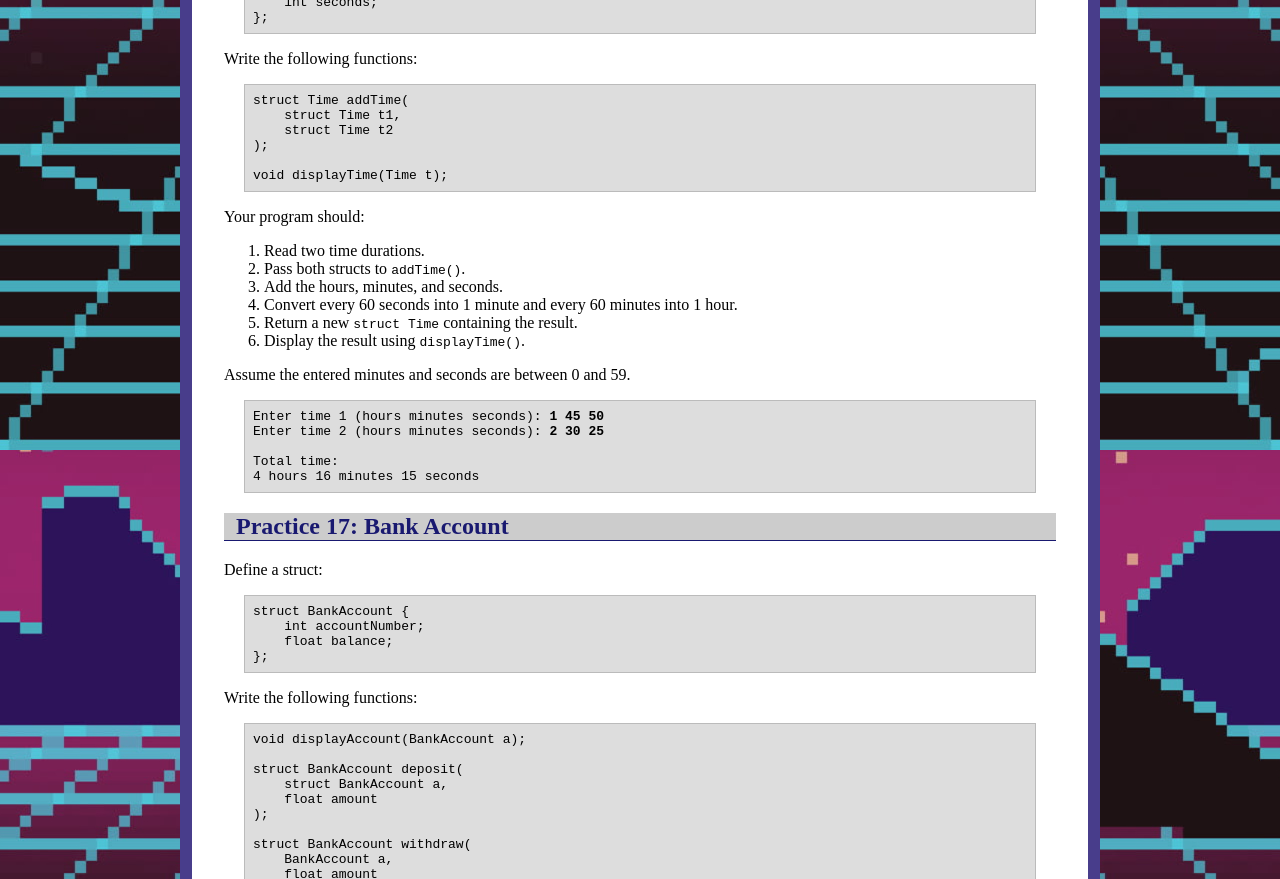
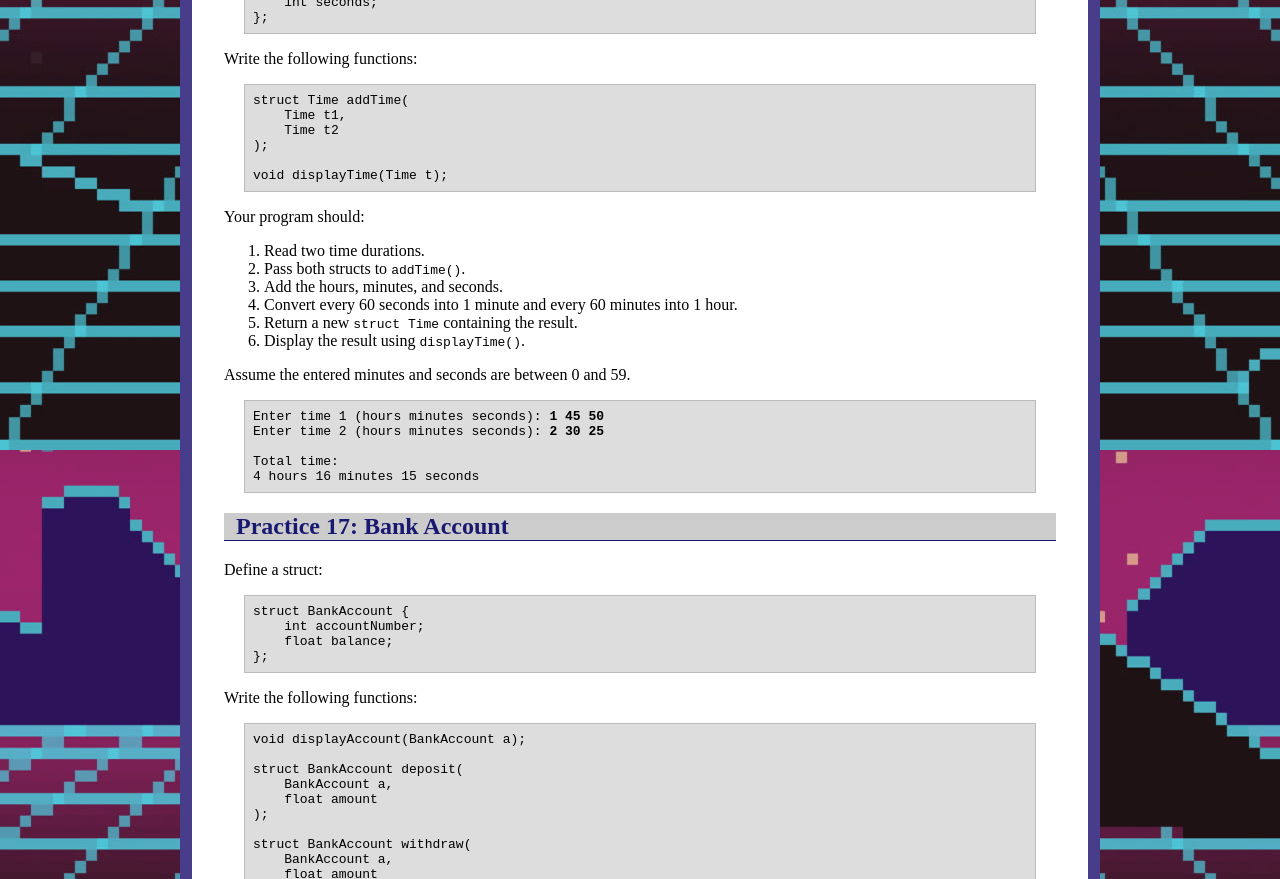
Before and after one commit to ycpcs/cs101-fall2026, a Jekyll site: the page built from practices/p13.md, in a window 1280 px wide and 1400 px high, scrolled down 6583 px. Shown: the part 167-1046 px from the top of the window. Built offline with Jekyll 4.4.1, drawn with Linux system fonts in a browser that asks for light colours; some of the changed text lies outside the part shown.

Commit message:
Update p13.md

```diff
--- a/practices/p13.md
+++ b/practices/p13.md
@@ -433,8 +433,8 @@ Write the following functions:
 
 <pre>
 struct Time addTime(
-    struct Time t1,
-    struct Time t2
+    Time t1,
+    Time t2
 );
 
 void displayTime(Time t);
@@ -476,7 +476,7 @@ Write the following functions:
 void displayAccount(BankAccount a);
 
 struct BankAccount deposit(
-    struct BankAccount a,
+    BankAccount a,
     float amount
 );
 
```
